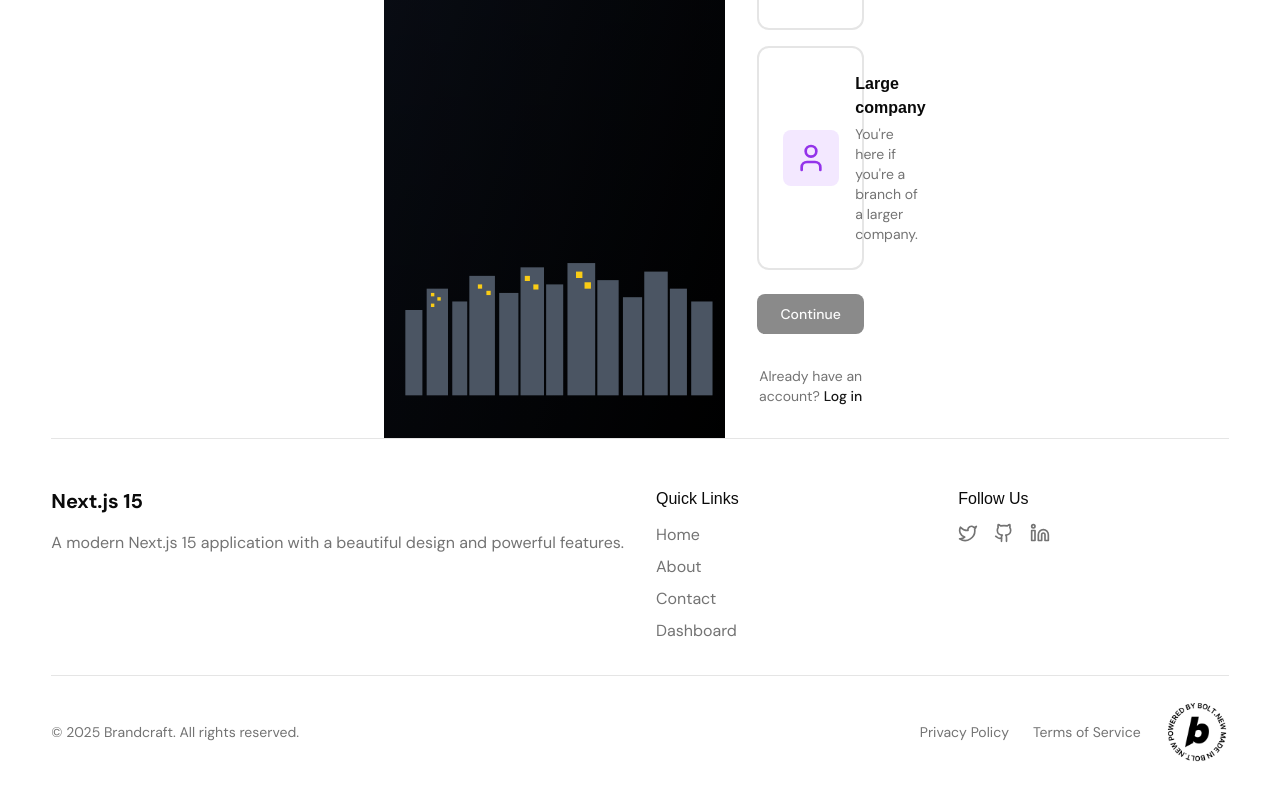
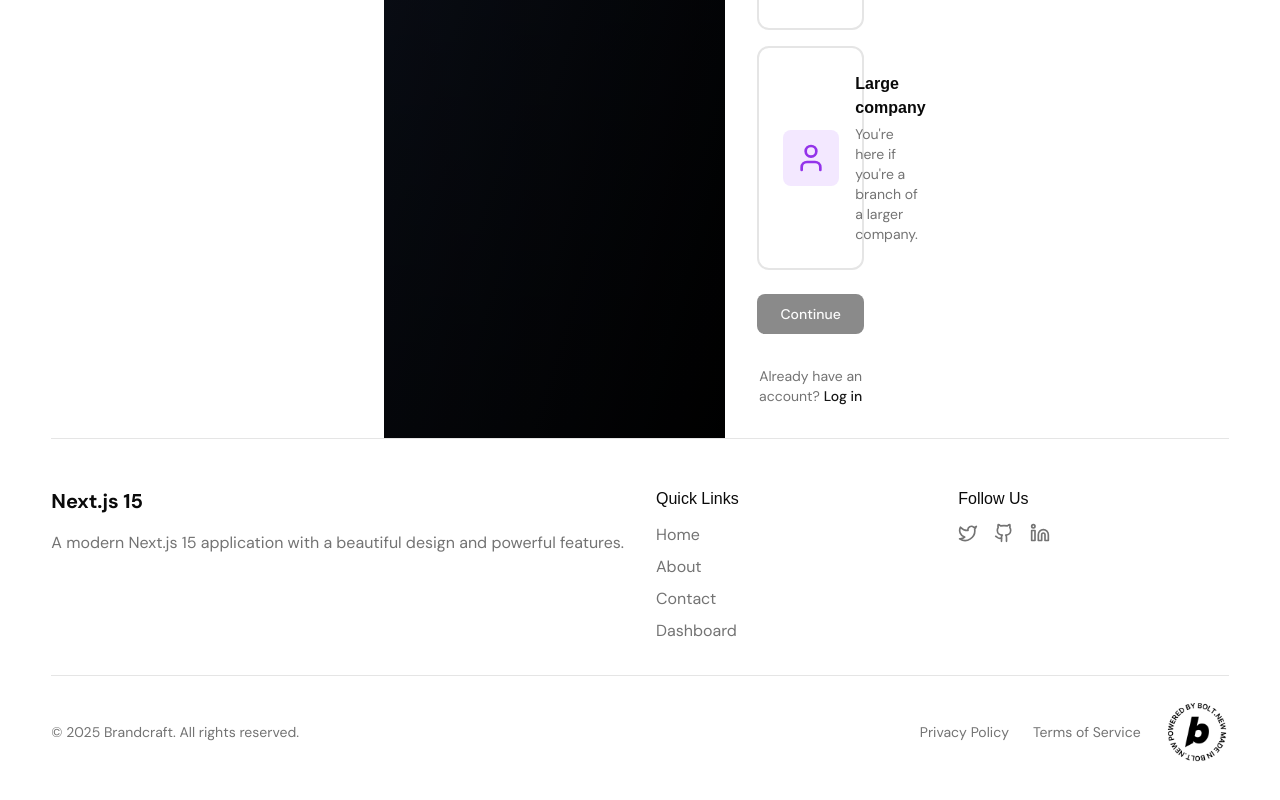
Before and after one commit to RealistKilla/brandcraft-web, a Next.js app: page /auth/signup in a window 1280 px wide. Shown: the part 726-1526 px from the top of the page. Built offline with nearby package versions, Linux system fonts and the light colour scheme; a web font is replaced by a local one.

Commit message:
Updated page.tsx

```diff
--- a/app/auth/signup/page.tsx
+++ b/app/auth/signup/page.tsx
@@ -14,37 +14,7 @@ export default function SignUpPage() {
       <div className="hidden lg:flex lg:w-2/3 bg-gradient-to-br from-gray-900 to-black relative overflow-hidden">
         <div className="absolute inset-0 bg-gradient-to-t from-black/50 to-transparent" />
         <div className="absolute bottom-0 left-0 right-0 h-64">
-          <svg
-            viewBox="0 0 800 400"
-            className="w-full h-full text-gray-600"
-            fill="currentColor"
-          >
-            {/* City skyline silhouette */}
-            <rect x="50" y="200" width="40" height="200" />
-            <rect x="100" y="150" width="50" height="250" />
-            <rect x="160" y="180" width="35" height="220" />
-            <rect x="200" y="120" width="60" height="280" />
-            <rect x="270" y="160" width="45" height="240" />
-            <rect x="320" y="100" width="55" height="300" />
-            <rect x="380" y="140" width="40" height="260" />
-            <rect x="430" y="90" width="65" height="310" />
-            <rect x="500" y="130" width="50" height="270" />
-            <rect x="560" y="170" width="45" height="230" />
-            <rect x="610" y="110" width="55" height="290" />
-            <rect x="670" y="150" width="40" height="250" />
-            <rect x="720" y="180" width="50" height="220" />
 
-            {/* Building details */}
-            <rect x="110" y="160" width="8" height="8" className="text-yellow-400" />
-            <rect x="125" y="170" width="8" height="8" className="text-yellow-400" />
-            <rect x="110" y="185" width="8" height="8" className="text-yellow-400" />
-            <rect x="220" y="140" width="10" height="10" className="text-yellow-400" />
-            <rect x="240" y="155" width="10" height="10" className="text-yellow-400" />
-            <rect x="330" y="120" width="12" height="12" className="text-yellow-400" />
-            <rect x="350" y="140" width="12" height="12" className="text-yellow-400" />
-            <rect x="450" y="110" width="15" height="15" className="text-yellow-400" />
-            <rect x="470" y="135" width="15" height="15" className="text-yellow-400" />
-          </svg>
         </div>
       </div>
 
```
